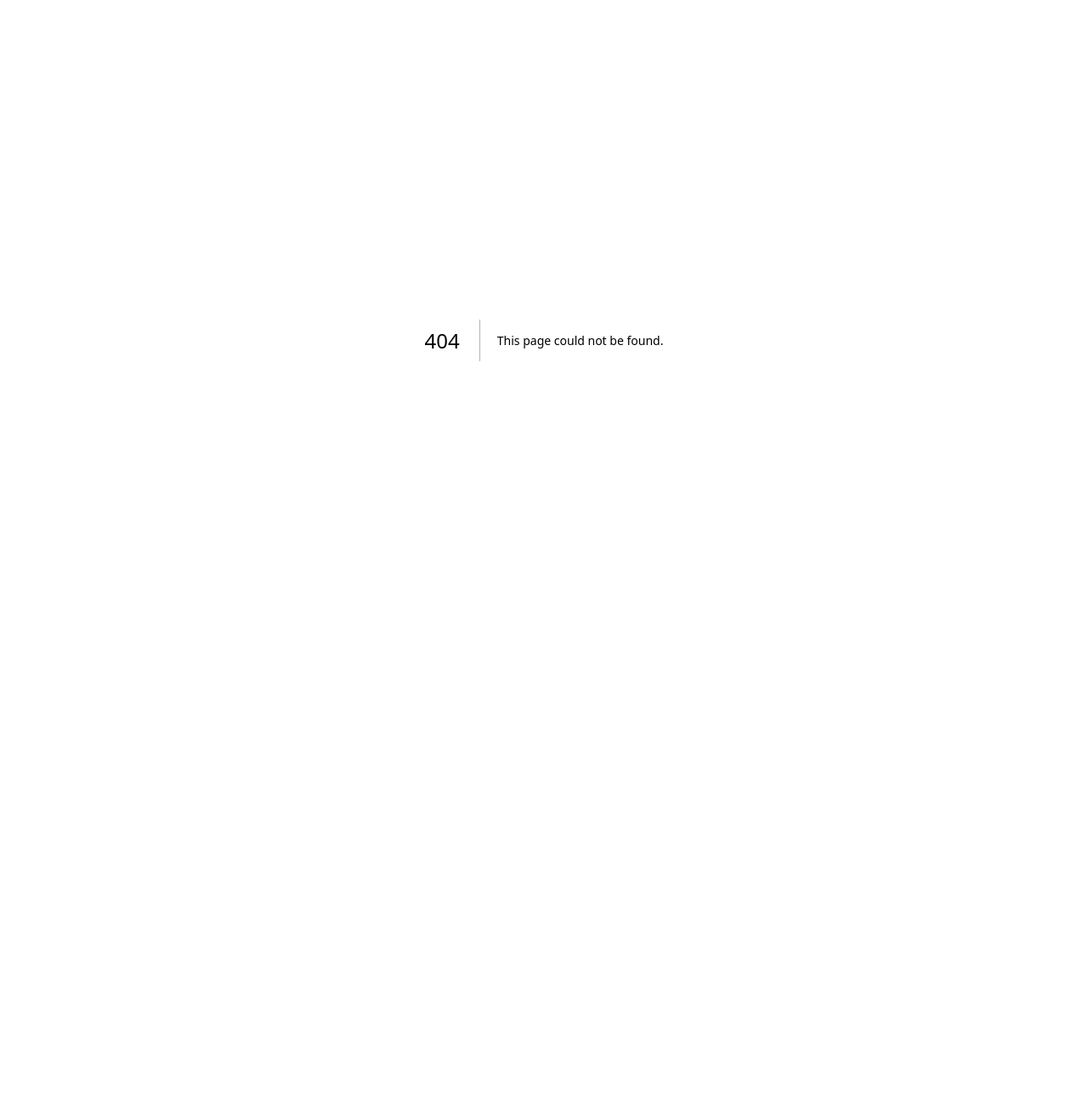
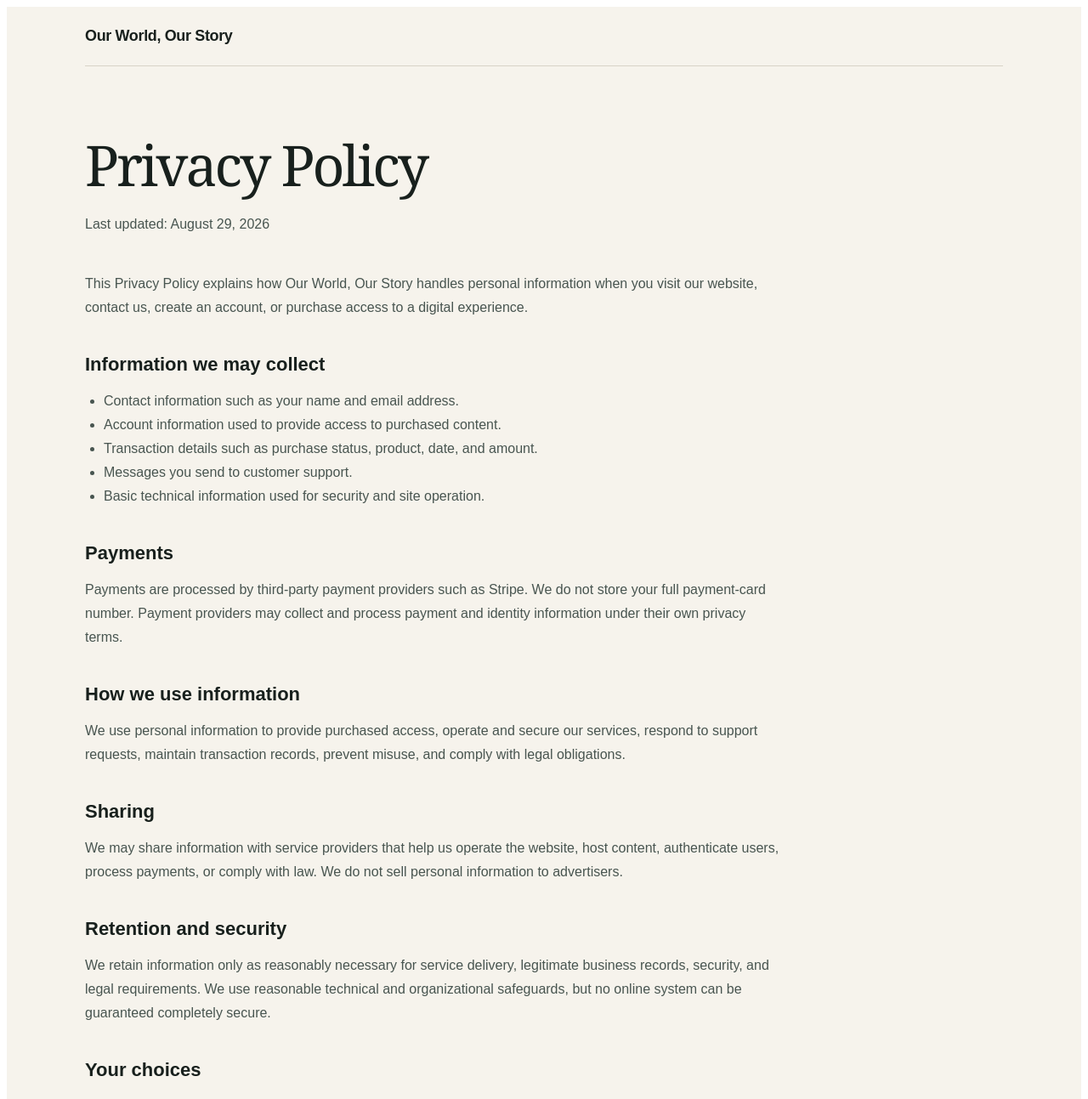
Before and after one commit to mindslash79/allstorymap, a Next.js app: page /business/privacy in a window 1280 px wide. Before the commit this address had no page. Shown: the top 1293 px of the page at 85% size. Before the commit the page ends 800 px from the top, so only its background shows below. Built offline with nearby package versions, Linux system fonts and the light colour scheme.

Commit message:
Add privacy policy

```diff
--- /dev/null
+++ b/src/app/business/privacy/page.tsx
@@ -0,0 +1,95 @@
+import type { Metadata } from "next";
+import Link from "next/link";
+import styles from "../business.module.css";
+
+export const metadata: Metadata = {
+  title: "Privacy Policy | Our World, Our Story",
+};
+
+export default function PrivacyPolicyPage() {
+  return (
+    <main className={styles.policyPage}>
+      <div className={styles.shell}>
+        <header className={styles.policyHeader}>
+          <Link className={styles.brand} href="/business">
+            Our World, Our Story
+          </Link>
+        </header>
+
+        <article className={styles.policyContent}>
+          <h1>Privacy Policy</h1>
+          <p className={styles.updated}>Last updated: August 29, 2026</p>
+
+          <p>
+            This Privacy Policy explains how Our World, Our Story handles personal
+            information when you visit our website, contact us, create an account,
+            or purchase access to a digital experience.
+          </p>
+
+          <h2>Information we may collect</h2>
+          <ul>
+            <li>Contact information such as your name and email address.</li>
+            <li>Account information used to provide access to purchased content.</li>
+            <li>Transaction details such as purchase status, product, date, and amount.</li>
+            <li>Messages you send to customer support.</li>
+            <li>Basic technical information used for security and site operation.</li>
+          </ul>
+
+          <h2>Payments</h2>
+          <p>
+            Payments are processed by third-party payment providers such as Stripe.
+            We do not store your full payment-card number. Payment providers may
+            collect and process payment and identity information under their own
+            privacy terms.
+          </p>
+
+          <h2>How we use information</h2>
+          <p>
+            We use personal information to provide purchased access, operate and
+            secure our services, respond to support requests, maintain transaction
+            records, prevent misuse, and comply with legal obligations.
+          </p>
+
+          <h2>Sharing</h2>
+          <p>
+            We may share information with service providers that help us operate the
+            website, host content, authenticate users, process payments, or comply
+            with law. We do not sell personal information to advertisers.
+          </p>
+
+          <h2>Retention and security</h2>
+          <p>
+            We retain information only as reasonably necessary for service delivery,
+            legitimate business records, security, and legal requirements. We use
+            reasonable technical and organizational safeguards, but no online system
+            can be guaranteed completely secure.
+          </p>
+
+          <h2>Your choices</h2>
+          <p>
+            You may contact us to ask about, correct, or request deletion of personal
+            information, subject to legal and operational requirements that may
+            require us to retain certain records.
+          </p>
+
+          <h2>Contact</h2>
+          <p>
+            Privacy questions can be sent to{" "}
+            <a className={styles.inlineLink} href="mailto:mindslash79@gmail.com">
+              mindslash79@gmail.com
+            </a>.
+          </p>
+        </article>
+
+        <footer className={styles.footer}>
+          <span>© 2026 Our World, Our Story.</span>
+          <div className={styles.footerLinks}>
+            <Link href="/business">Business Home</Link>
+            <Link href="/business/refund">Refund Policy</Link>
+            <Link href="/business/terms">Terms of Service</Link>
+          </div>
+        </footer>
+      </div>
+    </main>
+  );
+}
```
